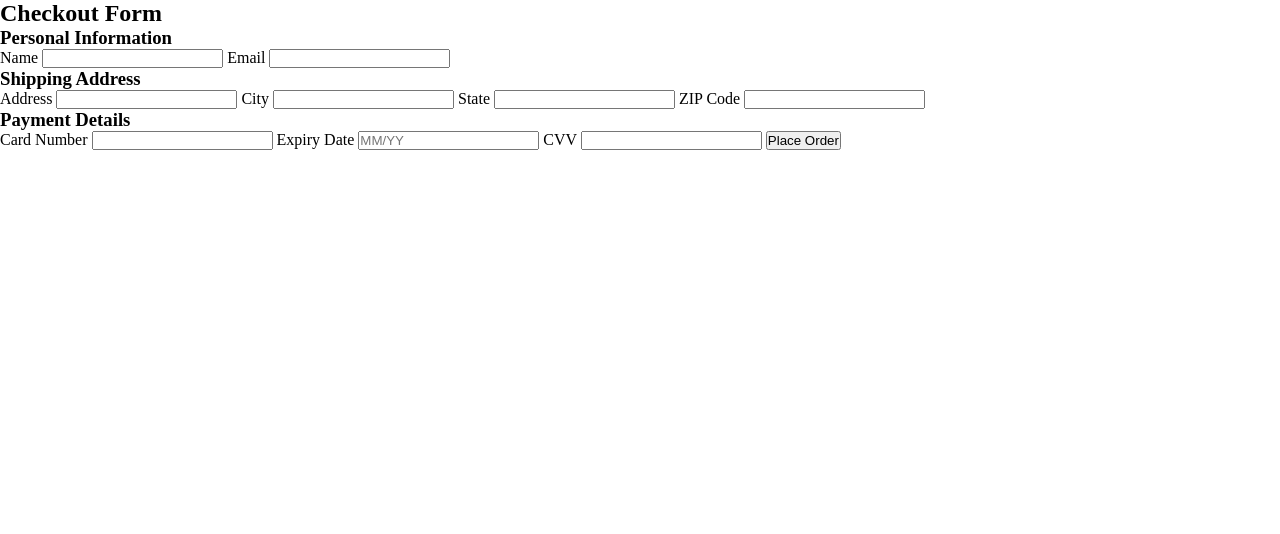
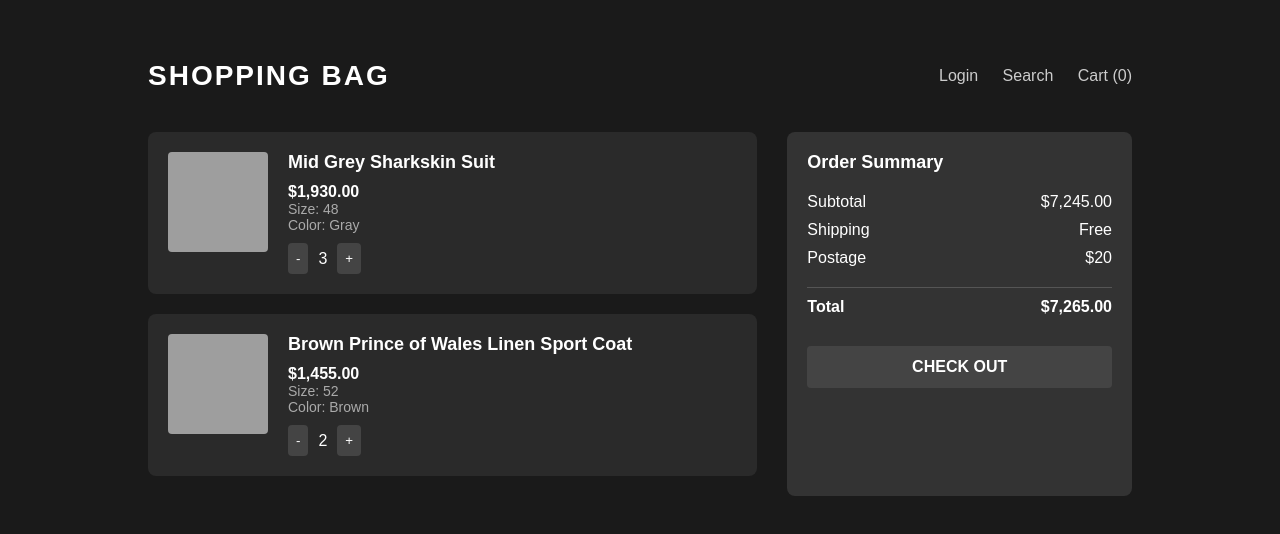
Before and after one commit to ShIreen66/Prompt-27, a plain HTML site: page index.html in a window 1280 px wide. Drawn offline with Linux system fonts and the light colour scheme; grey boxes are pictures that could not be loaded.

Commit message:
animation

```diff
--- a/index.html
+++ b/index.html
@@ -4,48 +4,79 @@
 <head>
   <meta charset="UTF-8">
   <meta name="viewport" content="width=device-width, initial-scale=1.0">
-    <title>Checkout Form</title>
+  <title>Dark Checkout Form</title>
   <link rel="stylesheet" href="style.css">
 </head>
 <body>
+  <div class="container">
+    <header>
+      <h1>SHOPPING BAG</h1>
+      <nav>
+        <a href="#">Login</a>
+        <a href="#">Search</a>
+        <a href="#">Cart (0)</a>
+      </nav>
+    </header>
 
-   <div class="checkout-conatainer">
-      <h2>Checkout Form</h2>
-      <form id="checkoutForm">
-         <h3>Personal Information</h3>
+    <div class="content">
+      <!-- Product List -->
+      <div class="product-list">
+        <!-- Product 1 -->
+        <div class="product">
+          <img src="https://anthonysinclair.com/cdn/shop/products/MidGreySharkskin_Thunderball_-1_800x.jpg?v=1654946784" alt="Mid Grey Sharkskin Suit">
+          <div class="product-details">
+            <h2>Mid Grey Sharkskin Suit</h2>
+            <p class="price">$1,930.00</p>
+            <p>Size: 48</p>
+            <p>Color: Gray</p>
+            <div class="quantity">
+              <button class="minus">-</button>
+              <span class="qty">3</span>
+              <button class="plus">+</button>
+            </div>
+          </div>
+        </div>
 
-         <label for="name">Name</label>
-         <input type="text" id="name" name="name" required>
+        <!-- Product 2 -->
+        <div class="product">
+          <img src="https://encrypted-tbn0.gstatic.com/images?q=tbn:ANd9GcSC58brJYaf05JAj1cDdea7KzvVLnuWdJx2tg&s" alt="Brown Prince of Wales Linen Sport Coat">
+          <div class="product-details">
+            <h2>Brown Prince of Wales Linen Sport Coat</h2>
+            <p class="price">$1,455.00</p>
+            <p>Size: 52</p>
+            <p>Color: Brown</p>
+            <div class="quantity">
+              <button class="minus">-</button>
+              <span class="qty">2</span>
+              <button class="plus">+</button>
+            </div>
+          </div>
+        </div>
+      </div>
 
-         <label for="email">Email</label>
-         <input type="email" id="email" name="email" required>
-
-         <h3>Shipping Address</h3>
-         <label for="address">Address</label>
-         <input type="text" id="address" name="address" required>
-
-         <label for="city">City</label>
-         <input type="text" id="city" name="city" required>
-
-         <label for="state">State</label>
-         <input type="text" id="state" name="state" required>
-
-         <label for="zip">ZIP Code</label>
-         <input type="text" id="zip" name="zip" required>
-
-         <h3>Payment Details</h3>
-         <label for="cardNumber">Card Number</label>
-         <input type="text" id="cardNumber" name="cardNumber" maxlength="16" required>
-
-         <label for="expiryDate">Expiry Date</label>
-         <input type="text" id="expiryDate" name="expiryDate" placeholder="MM/YY" maxlength="5" required>
-
-         <label for="cvv">CVV</label>
-         <input type="text" id="cvv" name="cvv" maxlength="3" required>
-
-         <button type="button" onclick="submitForm()">Place Order</button>
-      </form>
-      <p id="confirmationMessage"></p>
+      <!-- Order Summary -->
+      <div class="order-summary">
+        <h2>Order Summary</h2>
+        <div class="summary-item">
+          <p>Subtotal</p>
+          <p>$7,245.00</p>
         </div>
+        <div class="summary-item">
+          <p>Shipping</p>
+          <p>Free</p>
+        </div>
+        <div class="summary-item">
+          <p>Postage</p>
+          <p>$20</p>
+        </div>
+        <div class="summary-total">
+          <p>Total</p>
+          <p>$7,265.00</p>
+        </div>
+        <button class="checkout-btn">CHECK OUT</button>
+      </div>
+    </div>
+  </div>
+  <script src="script.js"></script>
 </body>
 </html>
--- /dev/null
+++ b/script.js
@@ -0,0 +1,31 @@
+document.querySelectorAll('.plus').forEach(button => {
+    button.addEventListener('click', function() {
+      const quantityEl = this.previousElementSibling;
+      let quantity = parseInt(quantityEl.textContent);
+      quantityEl.textContent = ++quantity;
+      updateTotal();
+    });
+  });
+
+  document.querySelectorAll('.minus').forEach(button => {
+    button.addEventListener('click', function() {
+      const quantityEl = this.nextElementSibling;
+      let quantity = parseInt(quantityEl.textContent);
+      if (quantity > 1) quantityEl.textContent = --quantity;
+      updateTotal();
+    });
+  });
+
+  function updateTotal() {
+    const productPrices = [1930, 1455];
+    const quantities = document.querySelectorAll('.qty');
+    let subtotal = 0;
+
+    quantities.forEach((qtyEl, index) => {
+      subtotal += productPrices[index] * parseInt(qtyEl.textContent);
+    });
+
+    document.querySelector('.summary-item p:last-child').textContent = `$${subtotal}`;
+    const total = subtotal + 20;
+    document.querySelector('.summary-total p:last-child').textContent = `$${total}`;
+  }
--- a/style.css
+++ b/style.css
@@ -2,9 +2,192 @@
     margin: 0;
     padding: 0;
     box-sizing: border-box;
-}
+  }
 
-html, body {
+  body {
+    font-family: Arial, sans-serif;
+    background-color: #1a1a1a;
+    color: #fff;
+  }
+
+  .container {
+    max-width: 1024px;
+    margin: 40px auto;
+    padding: 20px;
+  }
+
+  header {
+    display: flex;
+    justify-content: space-between;
+    align-items: center;
+    margin-bottom: 40px;
+  }
+
+  header h1 {
+    font-size: 28px;
+    font-weight: bold;
+    letter-spacing: 2px;
+  }
+
+  header nav a {
+    color: #ccc;
+    text-decoration: none;
+    margin-left: 20px;
+  }
+
+  .content {
+    display: flex;
+    gap: 30px;
+    flex-wrap: wrap;
+  }
+
+  .product-list {
+    flex: 2;
+  }
+
+  .product {
+    display: flex;
+    background-color: #2a2a2a;
+    padding: 20px;
+    margin-bottom: 20px;
+    border-radius: 8px;
+  }
+
+  .product img {
+    width: 100px;
+    height: 100px;
+    border-radius: 4px;
+    margin-right: 20px;
+  }
+
+  .product-details h2 {
+    font-size: 18px;
+    margin-bottom: 10px;
+  }
+
+  .product-details p {
+    color: #aaa;
+    font-size: 14px;
+  }
+
+  .product-details .price {
+    font-size: 16px;
+    font-weight: bold;
+    margin-top: 5px;
+    color: #fff;
+  }
+
+  .quantity {
+    display: flex;
+    align-items: center;
+    margin-top: 10px;
+  }
+
+  .quantity button {
+    background: #444;
+    color: #fff;
+    border: none;
+    padding: 8px;
+    cursor: pointer;
+    border-radius: 4px;
+  }
+
+  .quantity .qty {
+    margin: 0 10px;
+    color: #fff;
+  }
+
+  .order-summary {
+    flex: 1;
+    background-color: #333;
+    padding: 20px;
+    border-radius: 8px;
+  }
+
+  .order-summary h2 {
+    font-size: 18px;
+    margin-bottom: 20px;
+  }
+
+  .summary-item, .summary-total {
+    display: flex;
+    justify-content: space-between;
+    margin-bottom: 10px;
+  }
+
+  .summary-total {
+    font-size: 16px;
+    font-weight: bold;
+    margin-top: 20px;
+    border-top: 1px solid #555;
+    padding-top: 10px;
+  }
+
+  .checkout-btn {
     width: 100%;
-    height: 100%;
-}
+    padding: 12px;
+    background-color: #444;
+    color: #fff;
+    border: none;
+    font-size: 16px;
+    font-weight: bold;
+    border-radius: 4px;
+    cursor: pointer;
+    margin-top: 20px;
+  }
+
+  .checkout-btn:hover {
+    background-color: #555;
+  }
+
+  /* Responsive Styles */
+  @media (max-width: 768px) {
+    .content {
+      flex-direction: column;
+    }
+
+    .product {
+      flex-direction: column;
+      align-items: center;
+      text-align: center;
+    }
+
+    .product img {
+      margin: 0 0 10px 0;
+    }
+
+    header h1 {
+      font-size: 24px;
+    }
+
+    .order-summary {
+      margin-top: 20px;
+    }
+  }
+
+  @media (max-width: 480px) {
+    header h1 {
+      font-size: 20px;
+    }
+
+    header nav a {
+      font-size: 14px;
+    }
+
+    .product-details h2 {
+      font-size: 16px;
+    }
+
+    .product-details p {
+      font-size: 12px;
+    }
+
+    .order-summary h2 {
+      font-size: 16px;
+    }
+
+    .checkout-btn {
+      font-size: 14px;
+      padding: 10px;
+    }
+  }
```
Lines whose indentation alone changed are shown as unchanged.
